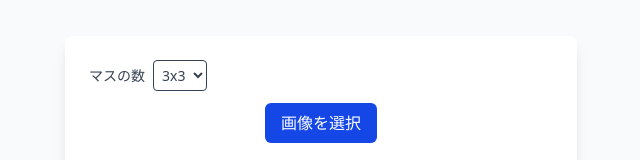
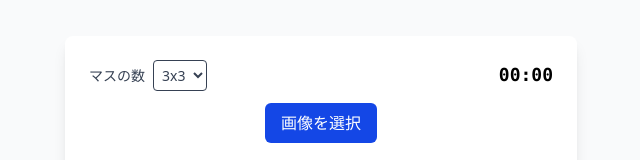
Before and after one commit to AkaakuHub/cocopuzzle, a Next.js app: page / in a window 1280 px wide. Shown: the part 247-407 px from the top of the page, without its empty margins (319-959 px from the left). Built offline with nearby package versions, Linux system fonts and the light colour scheme.

Commit message:
chore: タイマー実装

```diff
--- a/src/app/layout.tsx
+++ b/src/app/layout.tsx
@@ -13,8 +13,8 @@ const geistMono = Geist_Mono({
 });
 
 export const metadata: Metadata = {
-  title: "ココパズル | 画像から自分だけのパズルを作ろう",
-  description: "お気に入りの画像からジグソーパズルを作成して、タイムを競おう！",
+  title: "ココパズル | ここだけの自分のパズルを作ろう",
+  description: "お気に入りの画像からパズルを作成して、タイムを競おう！",
 };
 
 export default function RootLayout({
@@ -23,7 +23,7 @@ export default function RootLayout({
   children: React.ReactNode;
 }>) {
   return (
-    <html lang="ja" suppressHydrationWarning>
+    <html lang="ja">
       <body
         className={`${geistSans.variable} ${geistMono.variable} antialiased min-h-screen`}
       >
--- a/src/app/page.tsx
+++ b/src/app/page.tsx
@@ -1,5 +1,5 @@
 "use client";
-import { useRef, useState } from "react";
+import { useRef, useState, useEffect } from "react";
 import dynamic from "next/dynamic";
 
 // react-confetti を動的にインポート（サーバーサイドレンダリング対策）
@@ -162,10 +162,16 @@ export default function Game() {
 		if (newState) {
 			setTilePositions(newState);
 			if (isSolved(newState)) {
+				// タイマーを停止し、クリアタイムを記録
+				setIsTimerRunning(false);
+				setClearTime(time);
+
 				// 完成時の処理：トースト表示と紙吹雪
-				showToast("完成！おめでとうございます！", "success");
+				showToast(
+					`完成！おめでとうございます！タイム: ${formatTime(time)}`,
+					"success",
+				);
 				setShowConfetti(true);
-				// 5秒後に紙吹雪を消す
 				setTimeout(() => {
 					setShowConfetti(false);
 				}, 5000);
@@ -182,6 +188,11 @@ export default function Game() {
 	// --- 解ける盤面の生成（合法な手順をランダムに適用するシャッフル） ---
 	// パズルをシャッフルし、その際の移動履歴を保存する
 	const shuffleBoard = () => {
+		// タイマーリセットと開始
+		setTime(0);
+		setIsTimerRunning(true);
+		setClearTime(null);
+
 		// まずは解いた状態（正解）から始める
 		let state = getSolvedState();
 		// 移動履歴をリセット
@@ -250,6 +261,9 @@ export default function Game() {
 		if (isSolving) return;
 		setIsSolving(true);
 
+		// 自動解答時はタイマーを停止
+		setIsTimerRunning(false);
+
 		try {
 			// シャッフル時の移動履歴を逆順に適用
 			const solutionMoves = [...moveHistory].reverse();
@@ -284,9 +298,12 @@ export default function Game() {
 					if (i === solutionMoves.length - 1) {
 						setTimeout(() => {
 							if (isSolved(newState)) {
-								showToast("完成！おめでとうございます！", "success");
+								setClearTime(time);
+								showToast(
+									`完成！おめでとうございます！タイム: ${formatTime(time)}`,
+									"success",
+								);
 								setShowConfetti(true);
-								// 5秒後に紙吹雪を消す
 								setTimeout(() => {
 									setShowConfetti(false);
 								}, 5000);
@@ -312,6 +329,11 @@ export default function Game() {
 
 	// --- 盤面サイズ選択処理 ---
 	const handleDimensionChange = (e: React.ChangeEvent<HTMLSelectElement>) => {
+		// サイズ変更時にタイマーをリセット
+		setTime(0);
+		setIsTimerRunning(false);
+		setClearTime(null);
+
 		const dim = Number.parseInt(e.target.value);
 		setBoardDimension(dim);
 		const newTotal = dim * dim;
@@ -352,6 +374,33 @@ export default function Game() {
 		}
 	};
 
+	// タイマー機能の追加
+	const [time, setTime] = useState(0);
+	const [isTimerRunning, setIsTimerRunning] = useState(false);
+	const [clearTime, setClearTime] = useState<number | null>(null);
+
+	// タイマー制御
+	useEffect(() => {
+		let intervalId: NodeJS.Timeout | null = null;
+
+		if (isTimerRunning) {
+			intervalId = setInterval(() => {
+				setTime((prevTime) => prevTime + 1);
+			}, 1000);
+		}
+
+		return () => {
+			if (intervalId) clearInterval(intervalId);
+		};
+	}, [isTimerRunning]);
+
+	// 時間のフォーマット (mm:ss)
+	const formatTime = (seconds: number): string => {
+		const minutes = Math.floor(seconds / 60);
+		const remainingSeconds = seconds % 60;
+		return `${minutes.toString().padStart(2, "0")}:${remainingSeconds.toString().padStart(2, "0")}`;
+	};
+
 	return (
 		<div className="flex flex-col items-center justify-center min-h-screen bg-gray-50 p-4">
 			{showConfetti && (
@@ -371,6 +420,7 @@ export default function Game() {
 
 			<div className="bg-white rounded-lg shadow-lg p-4 md:p-6 w-full max-w-sm md:max-w-md lg:max-w-lg mx-auto">
 				<div className="flex flex-col gap-3 mb-4">
+					<div className="flex justify-between items-center">
 						<label className="text-sm font-medium text-gray-700">
 							マスの数
 							<select
@@ -386,6 +436,13 @@ export default function Game() {
 								<option value="6">6x6</option>
 							</select>
 						</label>
+
+						{/* タイマー表示 */}
+						<div className="text-lg font-mono font-semibold">
+							{formatTime(time)}
+						</div>
+					</div>
+
 					<div className="flex flex-wrap gap-2 justify-center">
 						{gameStarted && (
 							<button
@@ -420,6 +477,17 @@ export default function Game() {
 						)}
 					</div>
 				</div>
+
+				{/* クリアタイム表示 */}
+				{clearTime !== null && (
+					<div className="bg-green-100 border-2 border-green-500 rounded-lg p-4 mb-4 text-center">
+						<p className="text-green-700 text-sm">CLEAR TIME</p>
+						<p className="text-3xl font-bold text-green-800 font-mono">
+							{formatTime(clearTime)}
+						</p>
+					</div>
+				)}
+
 				{!uploadedImage ? (
 					<p className="text-center text-gray-500 my-10">
 						画像を選択して開始！
```
Lines whose indentation alone changed are shown as unchanged.
